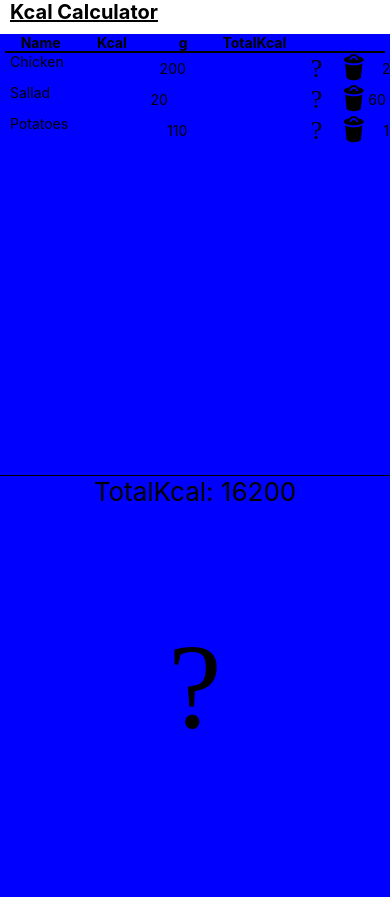
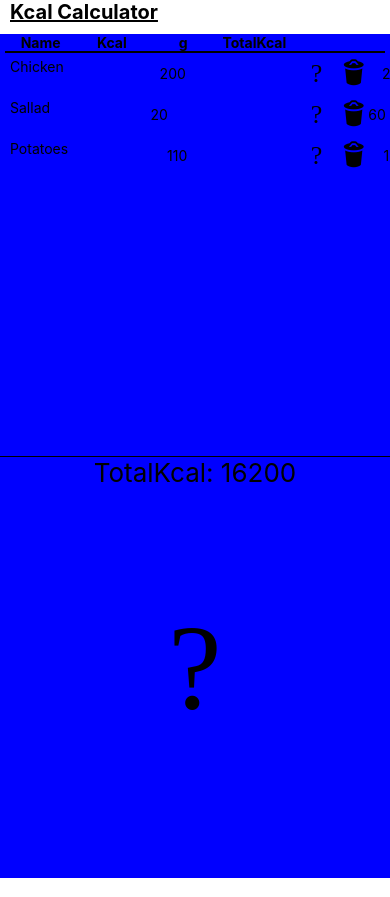
Before and after one commit to hamdav01/CalorieCountingApp, a React Native app: screen / in a window 390 px wide. Built offline with nearby package versions, Linux system fonts and the light colour scheme.

Commit message:
Added HeaderRow with lines

```diff
--- a/src/components/item/HeaderRow.js
+++ b/src/components/item/HeaderRow.js
@@ -1,31 +1,36 @@
 import { StyleSheet, View, Text } from 'react-native';
 import React from 'react';
+import shortid from 'shortid';
+import { map } from 'ramda';
+
+const lineContent = ['Name', 'Kcal', 'g', 'TotalKcal'];
+const Line = (value) => (
+  <Text key={shortid.generate()} style={styles.rowItem}>
+    {value}
+  </Text>
+);
+const generateLines = map(Line);
 
 const HeaderRow = () => {
   return (
-    <View style={styles.row}>
-      <View style={styles.test}>
-        <Text style={styles.item}>Name</Text>
-        <Text style={styles.item}>Kcal</Text>
-        <Text style={styles.item}>g</Text>
-        <Text style={styles.item}>TotalKcal</Text>
-      </View>
+    <View style={styles.content}>
+      <View style={styles.row}>{generateLines(lineContent)}</View>
     </View>
   );
 };
 
 const styles = StyleSheet.create({
-  item: {
+  rowItem: {
     fontWeight: 'bold',
     flex: 0.25,
     textAlign: 'center',
     textAlignVertical: 'center',
   },
-  test: {
+  row: {
     flexDirection: 'row',
     flex: 0.75,
   },
-  row: {
+  content: {
     flexDirection: 'row',
     marginHorizontal: 5,
     borderBottomWidth: 2,
--- a/src/components/item/Row.js
+++ b/src/components/item/Row.js
@@ -7,9 +7,11 @@ import {
   TouchableWithoutFeedback,
 } from 'react-native';
 import { Entypo, Ionicons } from '@expo/vector-icons';
+import { multiply } from 'ramda';
 const Row = ({ name, onDelete, id, kcal, grams }) => {
   const [currentKcal, setKcal] = useState(kcal);
   const [currentGrams, setGrams] = useState(grams);
+  const totalKcal = multiply(currentKcal, currentGrams);
   return (
     <View style={styles.row}>
       <View style={styles.information}>
@@ -24,7 +26,7 @@ const Row = ({ name, onDelete, id, kcal, grams }) => {
           onChangeText={setGrams}
           value={currentGrams.toString()}
         />
-        <Text style={styles.rowItem}>{currentKcal * currentGrams}</Text>
+        <Text style={styles.rowItem}>{totalKcal}</Text>
       </View>
       <View style={styles.button}>
         <TouchableWithoutFeedback
@@ -45,6 +47,7 @@ const Row = ({ name, onDelete, id, kcal, grams }) => {
 const styles = StyleSheet.create({
   row: {
     marginHorizontal: 5,
+    marginVertical: 5,
     flexDirection: 'row',
   },
   rowItem: {
--- a/src/components/item/Table.js
+++ b/src/components/item/Table.js
@@ -5,7 +5,6 @@ import {
   FlatList,
   StyleSheet,
   TouchableWithoutFeedback,
-  Dimensions,
 } from 'react-native';
 import { Ionicons } from '@expo/vector-icons';
 import {
@@ -86,8 +85,8 @@ const Table = ({ data }) => {
   const renderRow = createRenderRow(setData, currentData);
   return (
     <View style={styles.content}>
-      <HeaderRow />
       <View style={styles.listArea}>
+        <HeaderRow />
         <FlatList
           data={currentData}
           renderItem={renderRow}
```
